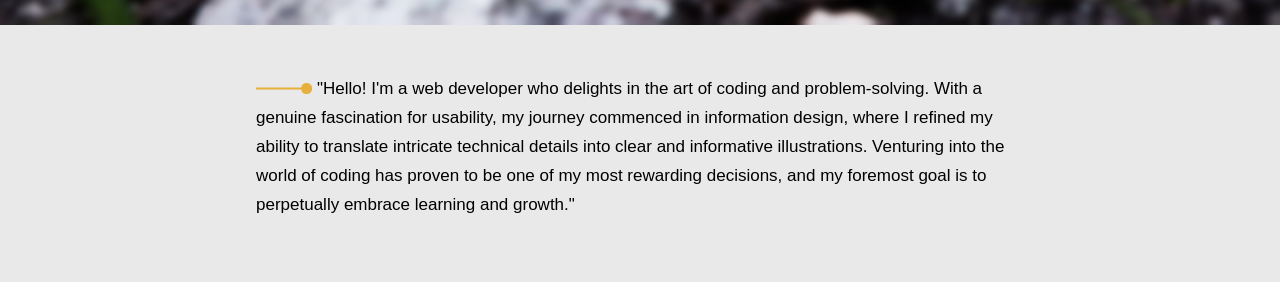
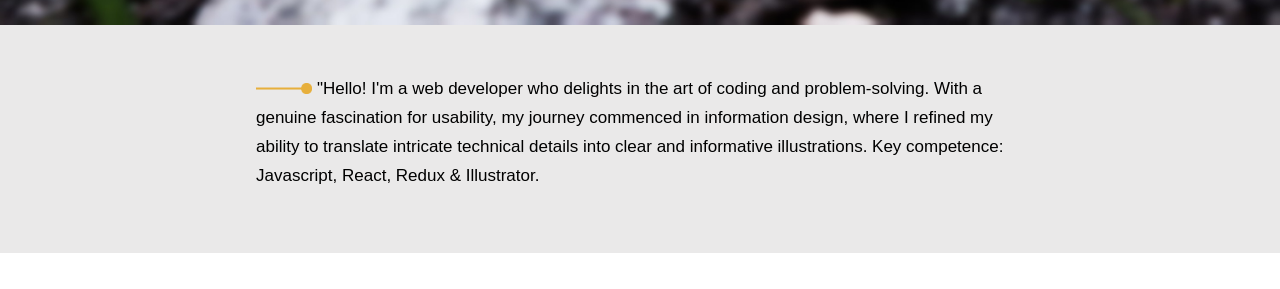
Before and after one commit to silvertejp89/Portfolio_2.0, a React (Create React App) app: page / in a window 1280 px wide. Shown: the part 495-784 px from the top of the page. Built offline with nearby package versions, Linux system fonts and the light colour scheme.

Commit message:
minor change in presentation text

```diff
--- a/src/components/Presentation.js
+++ b/src/components/Presentation.js
@@ -17,10 +17,11 @@ const Presentation = () => {
           problem-solving. With a genuine fascination for usability, my journey
           commenced in information design, where I refined my ability to
           translate intricate technical details into clear and informative
-          illustrations. Venturing into the world of coding has proven to be one
+          illustrations. Key competence: Javascript, React, Redux & Illustrator.
+        </p>
+        {/* Venturing into the world of coding has proven to be one
           of my most rewarding decisions, and my foremost goal is to perpetually
-          embrace learning and growth."
-        </p>
+          embrace learning and growth." */}
       </div>
       {/* <a
         href="https://www.krissstockhaus.com/"
```
